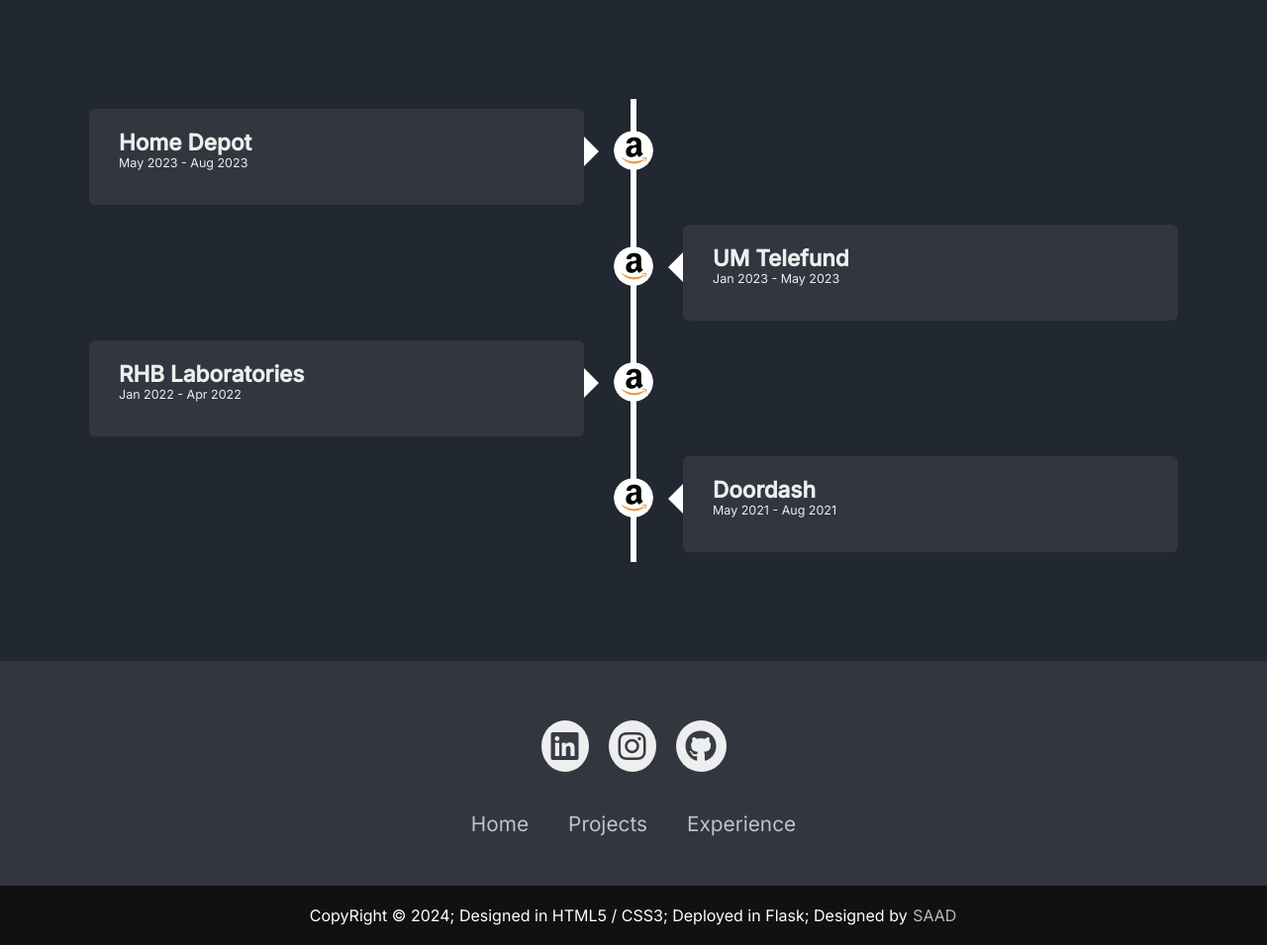
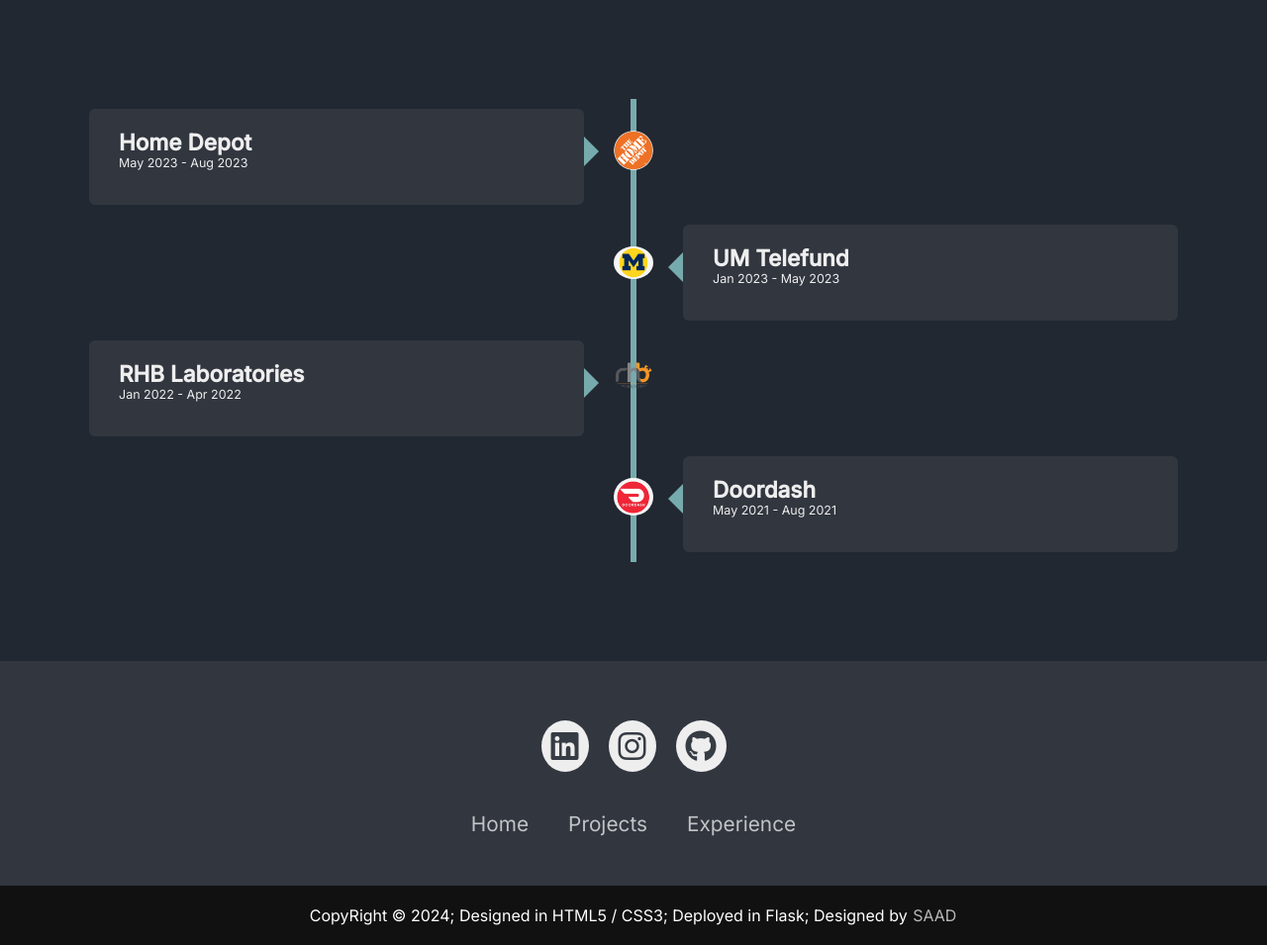
Before and after one commit to saadbabar/newWebsite, a Flask app: page /experience in a window 1280 px wide. Shown: the part 90-1045 px from the top of the page at 99% size. Run offline with Flask 3, Linux system fonts and the light colour scheme.

Commit message:
added pictures and finished experiences section

```diff
--- a/static/css/xpr.css
+++ b/static/css/xpr.css
@@ -100,7 +100,7 @@ body {
   position: absolute;
   width: 6px;
   height: 100%;
-  background: #fff;
+  background: #76ABAE;
   top: 0;
   left: 50%;
   margin-left: -3px;
@@ -136,7 +136,7 @@ body {
   z-index: 1;
   border-top: 15px solid transparent;
   border-bottom: 15px solid transparent;
-  border-left: 15px solid white;
+  border-left: 15px solid #76ABAE;
   right: -15px;
 
 }
@@ -149,7 +149,7 @@ body {
   z-index: 1;
   border-top: 15px solid transparent;
   border-bottom: 15px solid transparent;
-  border-right: 15px solid white;
+  border-right: 15px solid #76ABAE;
   left: -15px;
 
 }
--- a/templates/index.html
+++ b/templates/index.html
@@ -83,7 +83,7 @@
       </div>
 
       <div class="card" data-href="#project5-description">
-        <img class="background" src="./static/assets/05.jpg" alt="">
+        <img class="background" src="./static/assets/chatbot.png" alt="">
 
         <div class="card-content">
           <div class="profile-image">
--- a/templates/xpr.html
+++ b/templates/xpr.html
@@ -11,7 +11,7 @@
     <body>
         <div class = "timeline">
             <div class = "container left-container">
-                <img src = "static/assets/amazon.png">
+                <img src = "static/assets/hmdepot.png">
                 <div class = "textbox" data-exclusive-content = "Cashier">
                     <h2>Home Depot</h2>
                     <small>May 2023 - Aug 2023</small>
@@ -20,7 +20,7 @@
             </div>
 
             <div class = "container right-container">
-                <img src = "static/assets/amazon.png">
+                <img src = "static/assets/umcircular.png">
                 <div class = "textbox" data-exclusive-content = "Alumni Relations Coordinator">
                     <h2>UM Telefund</h2>
                     <small>Jan 2023 - May 2023</small>
@@ -29,7 +29,7 @@
             </div>
 
             <div class = "container left-container">
-                <img src = "static/assets/amazon.png">
+                <img src = "static/assets/rhb.png">
                 <div class = "textbox" data-exclusive-content = "Data Entry Associate">
                     <h2>RHB Laboratories</h2>
                     <small>Jan 2022 - Apr 2022</small>
@@ -39,7 +39,7 @@
             </div>
 
             <div class = "container right-container">
-                <img src = "static/assets/amazon.png">
+                <img src = "static/assets/doordash.png">
                 <div class = "textbox" data-exclusive-content = "Delivery Driver">
                     <h2>Doordash</h2>
                     <small>May 2021 - Aug 2021</small>
```
Also changed, not shown: static/assets/chatbot.png (added), static/assets/doordash.png (added), static/assets/hmdepot.png (added), static/assets/rhb.png (added), static/assets/umcircular.png (added).
